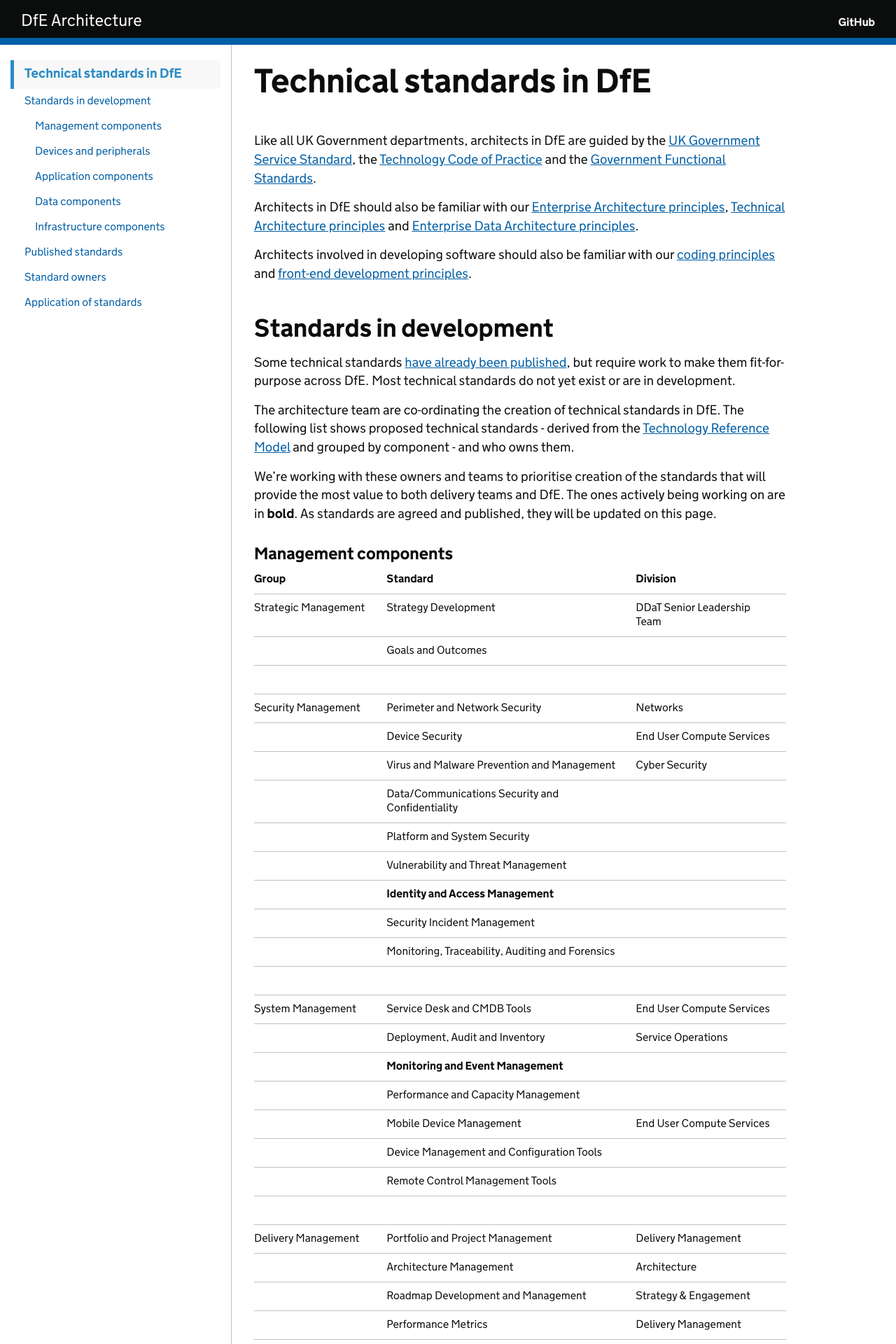
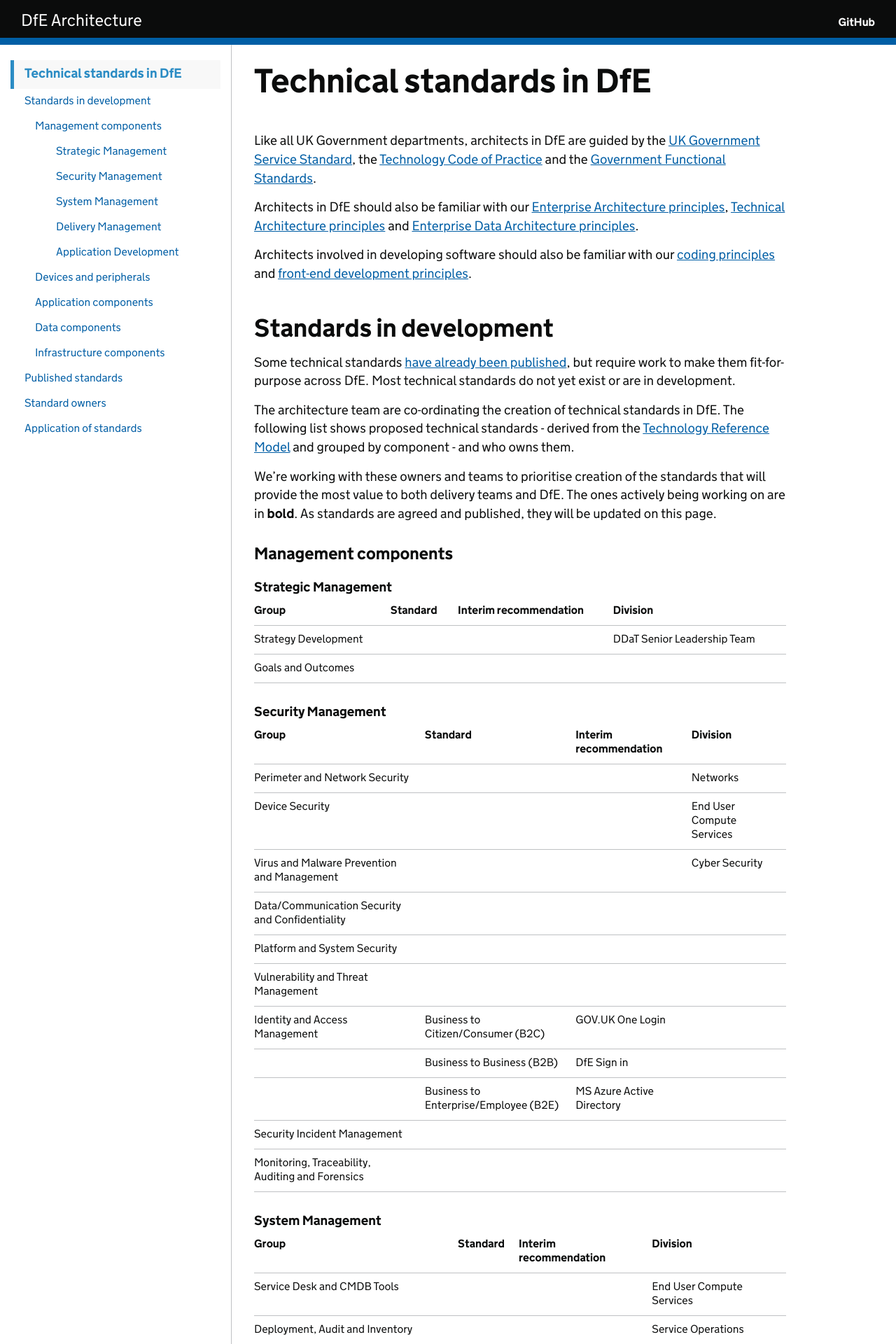
Before and after one commit to DFE-Digital/architecture, a Jekyll site: the page built from standards/technical-standards.md, in a window 1280 px wide. Shown: the top 1920 px of the page at 70% size. Built offline with Jekyll 4.4.1, drawn with Linux system fonts in a browser that asks for light colours; our own code applies the rules of GitHub Pages for plain Markdown files; some of the changed text lies outside the part shown.

Commit message:
First attempt at redrafting first table

```diff
--- a/standards/technical-standards.md
+++ b/standards/technical-standards.md
@@ -21,47 +21,69 @@ We're working with these owners and teams to prioritise creation of the standard
 
 ### Management components
 
-| Group                               | Standard                                         | Division                            |
-| ----------------------------------- | ------------------------------------------------ | ----------------------------------- |
-| Strategic Management                | Strategy Development                             | DDaT Senior Leadership Team         |
-|                                     | Goals and Outcomes                               |                                     |
-|                                     |                                                  |                                     |
-| Security Management                 | Perimeter and Network Security                   | Networks                            |
-|                                     | Device Security                                  | End User Compute Services           |
-|                                     | Virus and Malware Prevention and Management      | Cyber Security                      |
-|                                     | Data/Communications Security and Confidentiality |                                     |
-|                                     | Platform and System Security                     |                                     |
-|                                     | Vulnerability and Threat Management              |                                     |
-|                                     | **Identity and Access Management**               |                                     |
-|                                     | Security Incident Management                     |                                     |
-|                                     | Monitoring, Traceability, Auditing and Forensics |                                     |
-|                                     |                                                  |                                     |
-| System Management                   | Service Desk and CMDB Tools                      | End User Compute Services           |
-|                                     | Deployment, Audit and Inventory                  | Service Operations                  |
-|                                     | **Monitoring and Event Management**              |                                     |
-|                                     | Performance and Capacity Management              |                                     |
-|                                     | Mobile Device Management                         | End User Compute Services           |
-|                                     | Device Management and Configuration Tools        |                                     |
-|                                     | Remote Control Management Tools                  |                                     |
-|                                     |                                                  |                                     |
-| Delivery Management                 | Portfolio and Project Management                 | Delivery Management                 |
-|                                     | Architecture Management                          | Architecture                        |
-|                                     | Roadmap Development and Management               | Strategy & Engagement               |
-|                                     | Performance Metrics                              | Delivery Management                 |
-|                                     | Service Catalogue                                | Service Operations                  |
-|                                     | Resource Capacity Management                     | Capability                          |
-|                                     | Prioritisation                                   | Strategy & Engagement               |
-|                                     |                                                  |                                     |
-| Application Development             | **Development Tools**                            | Infrastructure and Platforms        |
-|                                     | **Data Access Tools**                            |                                     |
-|                                     | **Scripting Tools**                              |                                     |
-|                                     | Modelling and Design Tools                       | Architecture                        |
-|                                     | Requirements Management Tools                    | Business Analysis community         |
-|                                     | **Programming Languages**                        | Infrastructure and Platforms        |
-|                                     | Testing Tools                                    |                                     |
-|                                     | Source Code Management Tools                     |                                     |
-|                                     | Lifecycle and Configuration Management Tools     |                                     |
-|                                     |                                                  |                                     |
+#### Strategic Management
+
+| Group                        | Standard                                 | Interim recommendation     | Division                    |
+|------------------------------|------------------------------------------|----------------------------|-----------------------------|
+| Strategy Development         |                                          |                            |  DDaT Senior Leadership Team |
+| Goals and Outcomes           |                                          |                            |                             |
+
+
+#### Security Management
+
+| Group                        | Standard                                 | Interim recommendation     | Division                   |
+|------------------------------|------------------------------------------|----------------------------|----------------------------|
+| Perimeter and Network Security|                                         |                            | Networks                   |
+| Device Security              |                                          |                            | End User Compute Services  |
+| Virus and Malware Prevention and Management|                            |                            | Cyber Security             |
+| Data/Communication Security and Confidentiality|                        |                            |                            |
+| Platform and System Security |                                          |                            |                            |
+| Vulnerability and Threat Management |                                   |                            |                            |
+| Identity and Access Management | Business to Citizen/Consumer (B2C)     | GOV.UK One Login           |                            |
+|                              | Business to Business (B2B)               | DfE Sign in                |                            |
+|                              | Business to Enterprise/Employee (B2E)    | MS Azure Active Directory  |                            |
+| Security Incident Management |                                          |                            |                            |
+| Monitoring, Traceability, Auditing and Forensics|                       |                            |                            |
+
+#### System Management
+
+| Group                        | Standard                                 | Interim recommendation     | Division                   |
+|------------------------------|------------------------------------------|----------------------------|----------------------------|
+| Service Desk and CMDB Tools  |                                          |                            | End User Compute Services  |
+| Deployment, Audit and Inventory |                                       |                            | Service Operations         |
+| Monitoring and Event Management |                                       |                            |                            |
+| Performance and Capacity Management |                                   |                            |                            |
+| Mobile Device Management     |                                          |                            | End User Compute Services  |
+| Device Management and Configuration Tools |                             |                            |                            |
+| Remote Control Management Tools |                                       |                            |                            |
+
+#### Delivery Management
+
+| Group                        | Standard                                 | Interim recommendation     | Division                   |
+|------------------------------|------------------------------------------|----------------------------|----------------------------|
+| Portfolio and Project Management |                                      |                            | Delivery Management        |
+| Architecture Management      |                                          |                            | Architecture               |
+| Roadmap Development and Management |                                    |                            | Strategy & Engagement      |
+| Performance Metrics          |                                          |                            | Delivery Management        |
+| Service Catalogue            |                                          |                            | Service Operations         |
+| Resource Capacity Management |                                          |                            | Capability                 |
+| Prioritisation               |                                          |                            | Strategy & Engagement      |
+
+#### Application Development
+
+| Group                        | Standard                                 | Interim recommendation     | Division                   |
+|------------------------------|------------------------------------------|----------------------------|----------------------------|
+| Development Tools            |                                          | MS Visual Studio/VS Code/Azure DevOps | Inftrastucture and Platform |
+| Data Access Tools            |                                          |                            |                            |
+| Scripting Tools              |                                          |                            |                            |
+| Modelling and Design Tools   |                                          |                            | Architecture               |
+| Requirements Management Tools |                                         |                            | Business Analysis Community |
+| Programming Languages        |                                          | C# .NET                    | Infrastructure and Platforms |
+| Testing Tools                |                                          |                            |                            |
+| Source Code Management Tools |                                          | Github                     |                            |
+| Lifecycle and Configuration Management Tools |                          |                            |                            |
+
+
 
 ### Devices and peripherals
 
```
